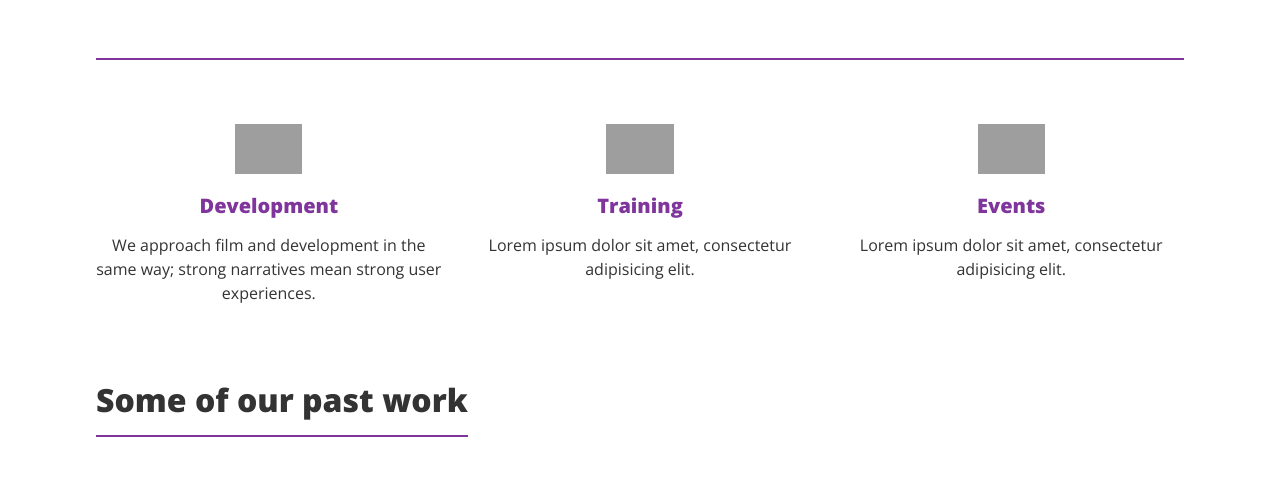
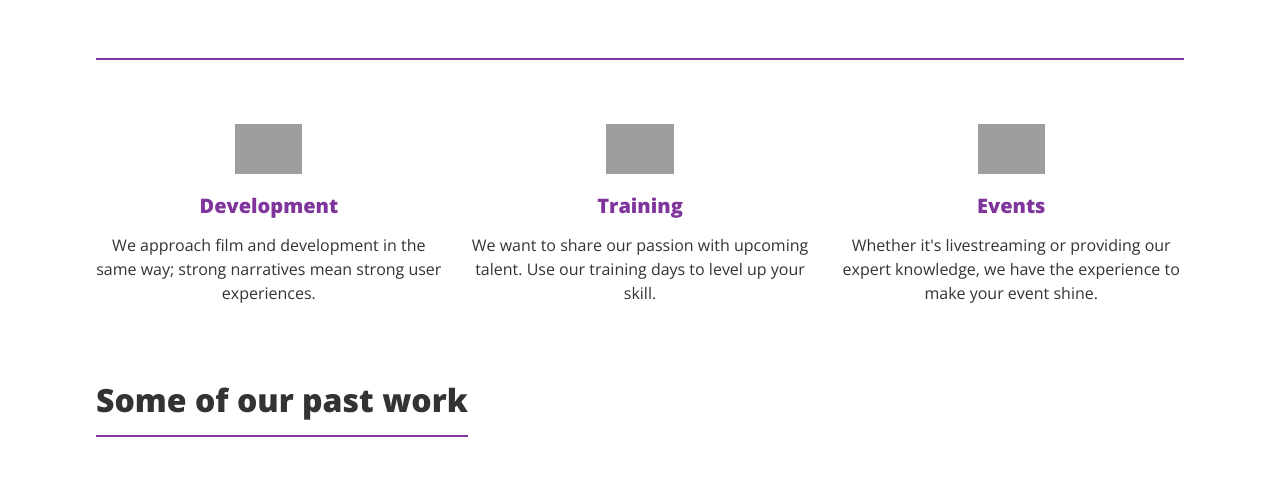
Before and after one commit to RebelUncut/rebeluncut.co.uk-old, a PHP site: page / in a window 1280 px wide. Shown: the part 1218-1704 px from the top of the page. Run offline with PHP 8.4, Linux system fonts and the light colour scheme; some libraries are stand-ins or nearby versions; grey boxes are pictures that could not be loaded.

Commit message:
Rough homepage copy

```diff
--- a/index.php
+++ b/index.php
@@ -47,14 +47,14 @@
 				<img src="/assets/img/services/training.svg">
 				<h3>Training</h3>
 				<p>
-					Lorem ipsum dolor sit amet, consectetur adipisicing elit.
+					We want to share our passion with upcoming talent. Use our training days to level up your skill.
 				</p>
 			</li>
 			<li>
 				<img src="/assets/img/services/events.svg">
 				<h3>Events</h3>
 				<p>
-					Lorem ipsum dolor sit amet, consectetur adipisicing elit.
+					Whether it's livestreaming or providing our expert knowledge, we have the experience to make your event shine.
 				</p>
 			</li>
 		</ul>
```
